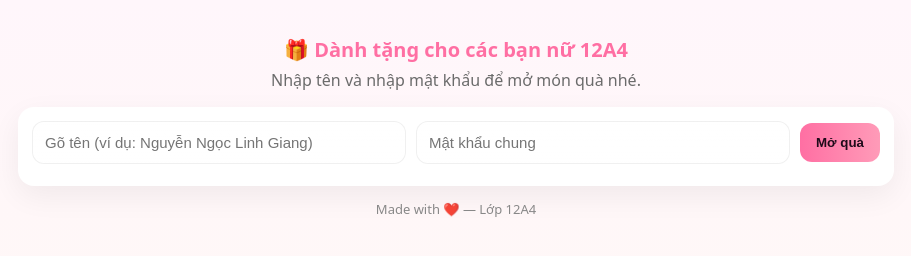
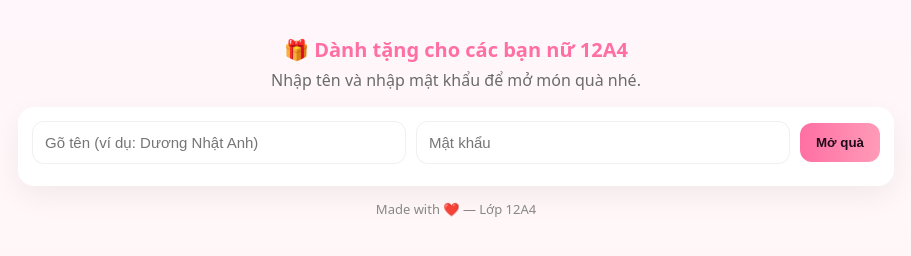
Before and after one commit to brightanh210-debug/12A4-2, a plain HTML site: page index.html in a window 1280 px wide. Shown: the whole page, without its empty margins (184-1095 px from the left). Drawn offline with Linux system fonts and the light colour scheme.

Commit message:
Update index.html

```diff
--- a/index.html
+++ b/index.html
@@ -15,8 +15,8 @@
 
   <main class="card">
     <div class="form-row" id="formRow">
-      <input id="name" type="search" placeholder="Gõ tên (ví dụ: Nguyễn Ngọc Linh Giang)" autocomplete="off">
-      <input id="pass" type="password" placeholder="Mật khẩu chung">
+      <input id="name" type="search" placeholder="Gõ tên (ví dụ: Dương Nhật Anh)" autocomplete="off">
+      <input id="pass" type="password" placeholder="Mật khẩu ">
       <button id="btn" class="btn">Mở quà</button>
     </div>
     <div id="suggestions" class="suggestions"></div>
```
